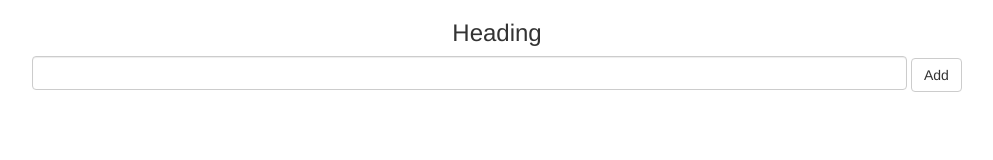
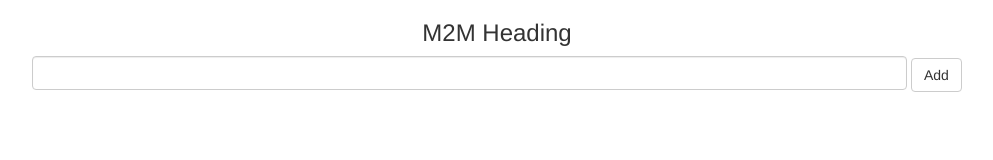
Before and after one commit to SambitMishra/m2m_hackathon, a website: page src/main/webapp/index.html in a window 1280 px wide. Shown: the whole page, without its empty margins (143-1136 px from the left). Drawn offline with Linux system fonts and the light colour scheme.

Commit message:
deploy test

```diff
--- a/src/main/webapp/index.html
+++ b/src/main/webapp/index.html
@@ -26,7 +26,7 @@
     </div>
   </div>
   <div class="row heading">
-  	<h3>Heading</h3>
+  	<h3>M2M Heading</h3>
   </div>
   <div class="container-fluid">
     <div class="form-group">
```
